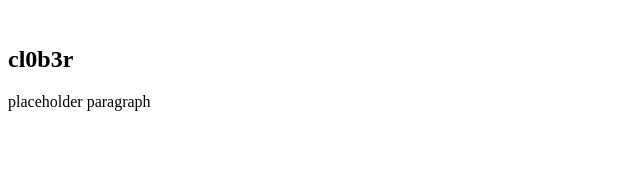
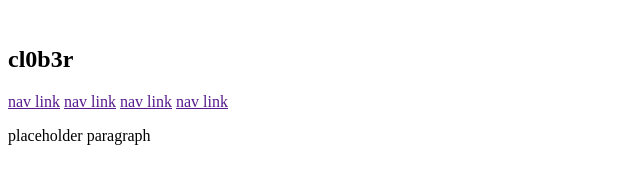
Before and after one commit to cl0b3r/khromma, a plain HTML site: page index.html in a window 1280 px wide. Shown: the whole page, without its empty margins (0-640 px from the left). Drawn offline with Linux system fonts and the light colour scheme.

Commit message:
nav changes

```diff
--- a/index.html
+++ b/index.html
@@ -7,9 +7,13 @@
     <title>dogdawg</title>
 </head>
 <body>
-    <nav class="nav">
+    <nav id="nav">
         <img src="" alt="">
         <h2>cl0b3r</h2>
+        <a href="">nav link</a>
+        <a href="">nav link</a>
+        <a href="">nav link</a>
+        <a href="">nav link</a>
     </nav>
 
     <p>placeholder paragraph</p>
--- a/styles.css
+++ b/styles.css
@@ -0,0 +1,3 @@
+/* #nav{
+
+} */
```
